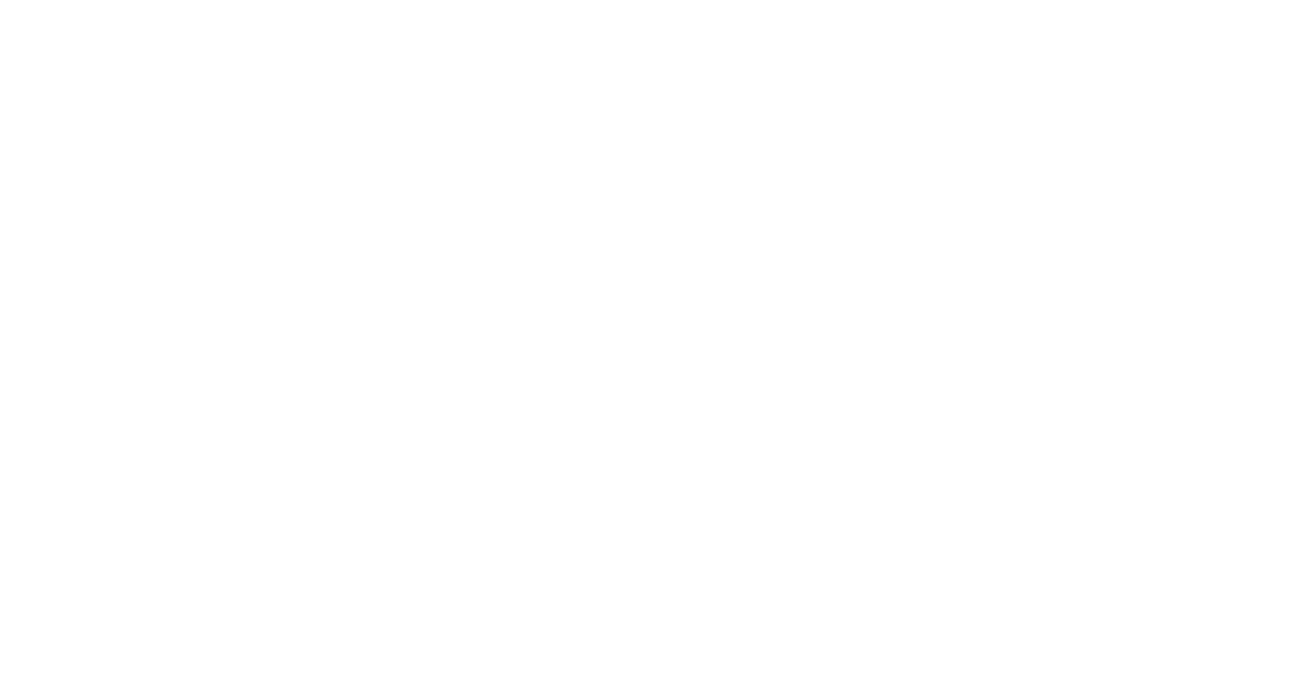
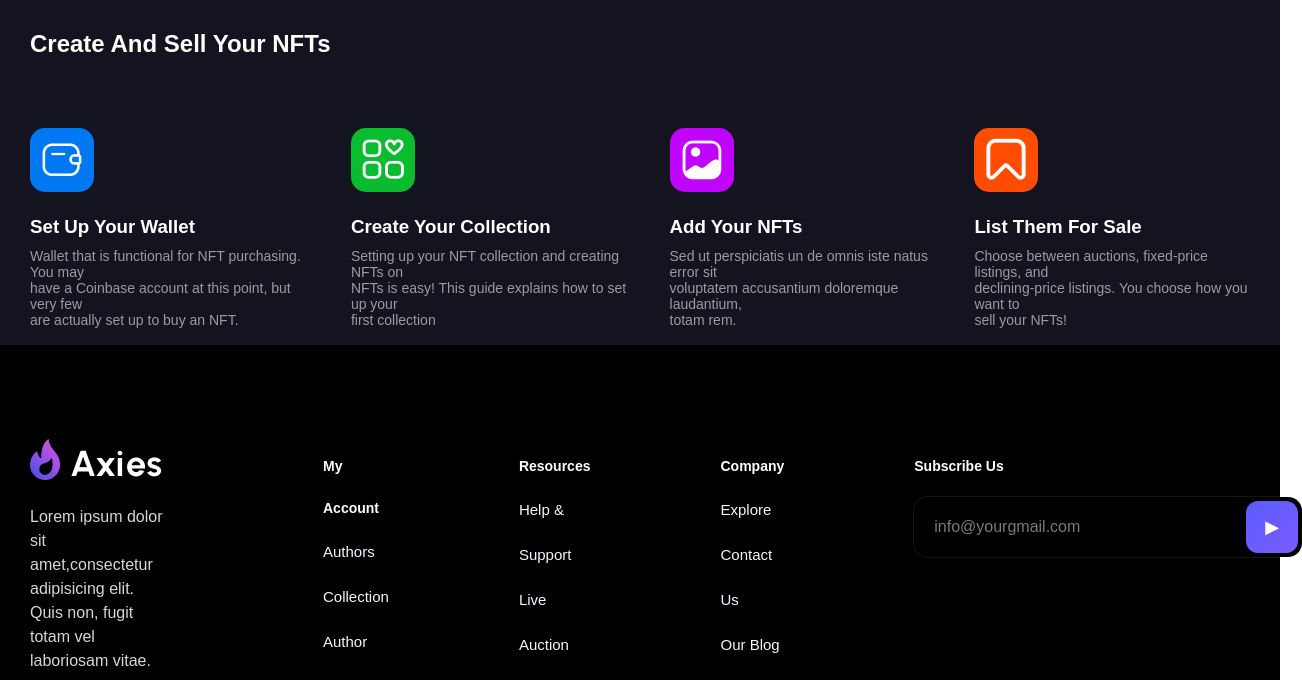
Before and after one commit to Tynchtykkkkk/Axies, a plain HTML site: page index.html in a window 1280 px wide. Shown: the top 680 px of the page, 1302 px wide, since content can reach past the window. Drawn offline with nearby package versions, Linux system fonts and the light colour scheme.

Commit message:
Create finished

```diff
--- a/index.html
+++ b/index.html
@@ -8,5 +8,92 @@
 </head>
 <body>
 
+    <section id="create">
+        <div class="container">
+            <div class="create">
+                <h1>Create And Sell Your NFTs</h1>
+                </div>
+                <div class="all-create">
+                <div class="create-set">
+                    <img src="./img/waallet.png" alt="no">
+                    <h3>Set Up Your Wallet</h3>
+                    <p>Wallet that is functional for NFT purchasing. You may <br>
+                    have a Coinbase account at this point, but very few <br>
+                    are actually set up to buy an NFT.</p>
+                </div>
+                <div class="create-collect">
+                    <img src="./img/collectt.png" alt="no">
+                    <h3>Create Your Collection</h3>
+                    <p>Setting up your NFT collection and creating NFTs on <br>
+                     NFTs is easy! This guide explains how to set up your <br>
+                     first collection</p>
+                     </div>
+                <div class="create-add">
+                    <img src="./img/NFTtt.png" alt="no">
+                    <h3>Add Your NFTs</h3>
+                    <p>Sed ut perspiciatis un de omnis iste natus error sit <br>
+                    voluptatem accusantium doloremque laudantium, <br>
+                    totam rem.</p>
+                    </div>
+                <div class="create-list">
+                    <img src="./img/savve.png" alt="no">
+                    <h3>List Them For Sale</h3>
+                    <p>Choose between auctions, fixed-price listings, and<br>
+                    declining-price listings. You choose how you want to <br>
+                    sell your NFTs!</p>
+                    </div>
+            </div>
+        </div>
+    </section>
+
+
+    <footer id="footer">
+        <div class="container">
+            <div class="footer">
+                <div class="footer-ax">
+                <img src="./img/axiess.png" alt="">
+                <p>Lorem ipsum dolor sit amet,consectetur <br>
+                adipisicing elit. Quis non, fugit totam vel <br>
+                laboriosam vitae.</p>
+                <img class="icon" src="./img/facebookk.png" alt="">
+                <img class="icon" src="./img/twitter.png" alt="">
+                <img class="icon" src="./img/google.png" alt="">
+                <img class="icon" src="./img/twitch.png" alt="">
+                </div>
+                <div class="footer-acc">
+                    <h4>My Account</h4>
+                    <a href="#">Authors</a>
+                    <a href="#">Collection</a>
+                    <a href="#">Author Profile</a>
+                    <a href="#">Create Item</a>
+                </div>
+                <div class="footer-acc">
+                    <h4>Resources</h4>
+                    <a href="#">Help & Support</a>
+                    <a href="#">Live Auction</a>
+                    <a href="#">Item Details</a>
+                    <a href="#">Activity</a>
+                </div>
+                <div class="footer-acc">
+                    <h4>Company</h4>
+                    <a href="#">Explore</a>
+                    <a href="#">Contact Us</a>
+                    <a href="#">Our Blog</a>
+                    <a href="#">FAQ</a>
+                </div>
+                <div class="footer-acc">
+                    <h4>Subscribe Us</h4>
+                    <div class="email-box">
+                    <input type="email" placeholder="info@yourgmail.com">
+                    <button>▶</button>
+                    </div>
+                </div>
+            </div>
+        </div>
+    </footer>
+
+
+<script type="module" src="https://unpkg.com/ionicons@7.1.0/dist/ionicons/ionicons.esm.js"></script>
+<script nomodule src="https://unpkg.com/ionicons@7.1.0/dist/ionicons/ionicons.js"></script>
 </body>
 </html>
--- /dev/null
+++ b/styles/create.css
@@ -0,0 +1,30 @@
+#create {
+    background-color:#13141f;
+    height: 345px;
+    .create {
+    padding: 30px 0;
+    }
+    h1 {
+        padding: 0 30px;
+        color: white;
+    }
+}
+.all-create {
+    display: flex;
+    gap: 40px;
+    padding: 40px 30px;
+    img {
+        height: 64px;
+        width: 64px;
+        border-radius: 15px;
+    }
+    h3 {
+        color: white;
+        margin-top: 20px;
+        margin-bottom: 10px;
+    }
+    p {
+        color: #9c9c9c;
+        font-size: 14px;
+    }
+}
--- /dev/null
+++ b/styles/footer.css
@@ -0,0 +1,84 @@
+#footer {
+  background: black;
+  height: 430px;
+}
+
+.footer {
+  display: flex;
+  gap: 150px;
+  .footer-ax {
+    padding: 0 30px;
+    margin-top: 90px;
+  }
+  .icon {
+    width: 32px;
+    height: 32px;
+    border-radius: 5px;
+  }
+  p {
+    color: rgb(214, 214, 214);
+    font-size: 16px;
+    line-height: 1.5;
+    margin-top: 10px;
+    margin-bottom: 20px;
+  }
+  h4 {
+    color: white;
+    margin-top: 100px;
+    font-size: 14px;
+  }
+  a {
+    color: aliceblue;
+    display: flex;
+    font-size: 15px;
+  }
+  .footer-acc {
+    line-height: 3;
+    margin-left: -20px;
+  }
+}
+.email-box {
+  display: flex;
+  align-items: center;
+  background: #000;
+  border-radius: 14px;
+  padding: 4px;
+  width: 380px;
+  box-shadow: 0 0 0 1px rgba(255, 255, 255, 0.08);
+  margin-top: 10px;
+  margin-bottom: 10px;
+}
+
+.email-box input {
+  flex: 1;
+  background: transparent;
+  border: none;
+  outline: none;
+  color: #bdbdbd;
+  padding: 14px 16px;
+  font-size: 16px;
+}
+
+.email-box input::placeholder {
+  color: #7a7a7a;
+}
+
+.email-box button {
+  background: linear-gradient(135deg, #5b5cff, #7a5cff);
+  border: none;
+  color: white;
+  width: 52px;
+  height: 52px;
+  border-radius: 12px;
+  font-size: 18px;
+  cursor: pointer;
+  display: flex;
+  align-items: center;
+  justify-content: center;
+  transition: transform 0.15s ease, opacity 0.15s ease;
+}
+
+.email-box button:hover {
+  transform: scale(1.05);
+  opacity: 0.9;
+}
--- a/styles/index.css
+++ b/styles/index.css
@@ -1,2 +1,4 @@
 @import "./reset.css";
 @import "./vars.css";
+@import "./create.css";
+@import "./footer.css";
```
Also changed, not shown: img/NFTtt.png (added), img/axiess.png (added), img/collectt.png (added), img/facebookk.png (added), img/google.png (added), img/savve.png (added), img/twitch.png (added), img/twitter.png (added), img/waallet.png (added), styles/reset.css (line endings or trailing spaces).
